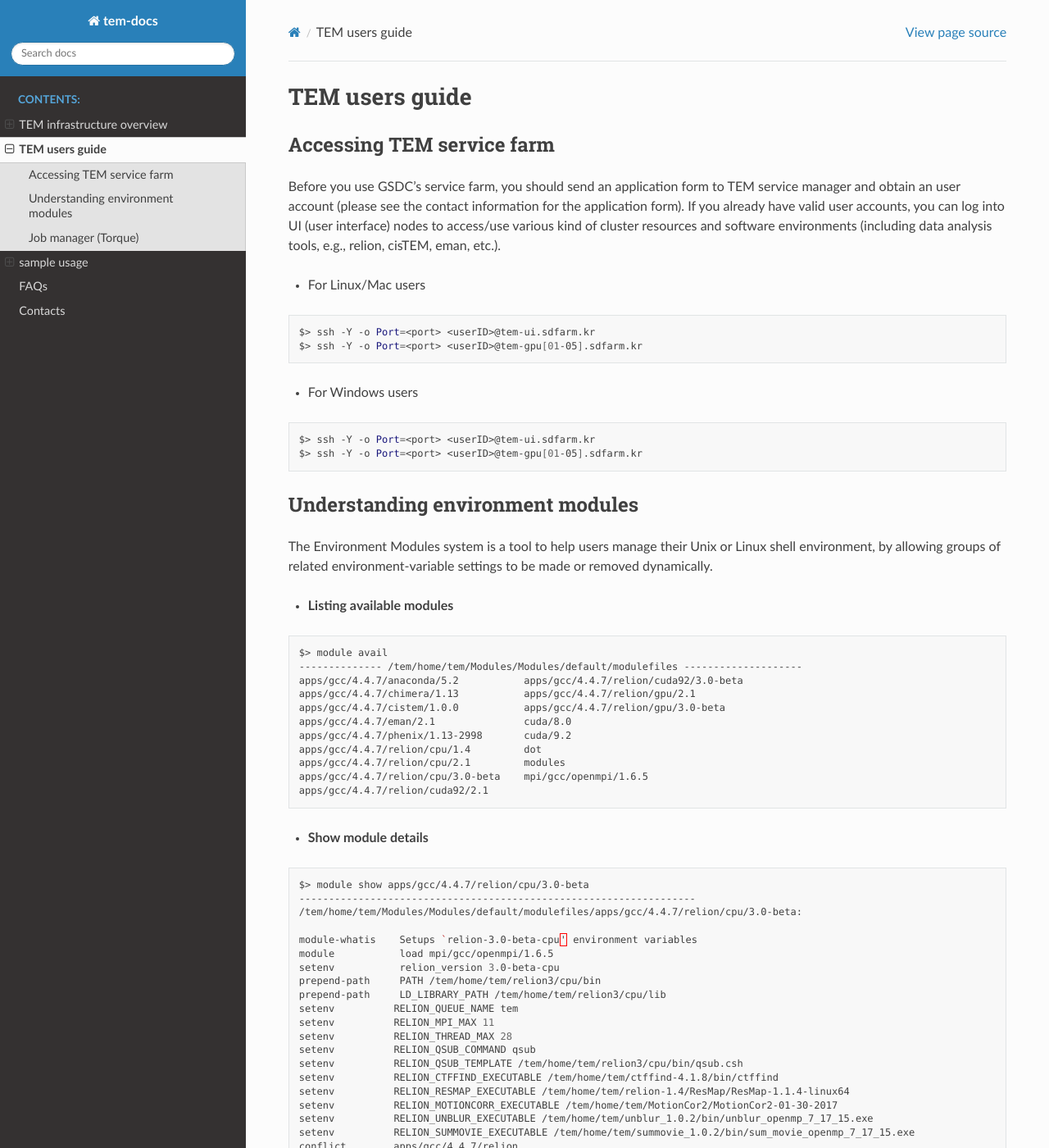
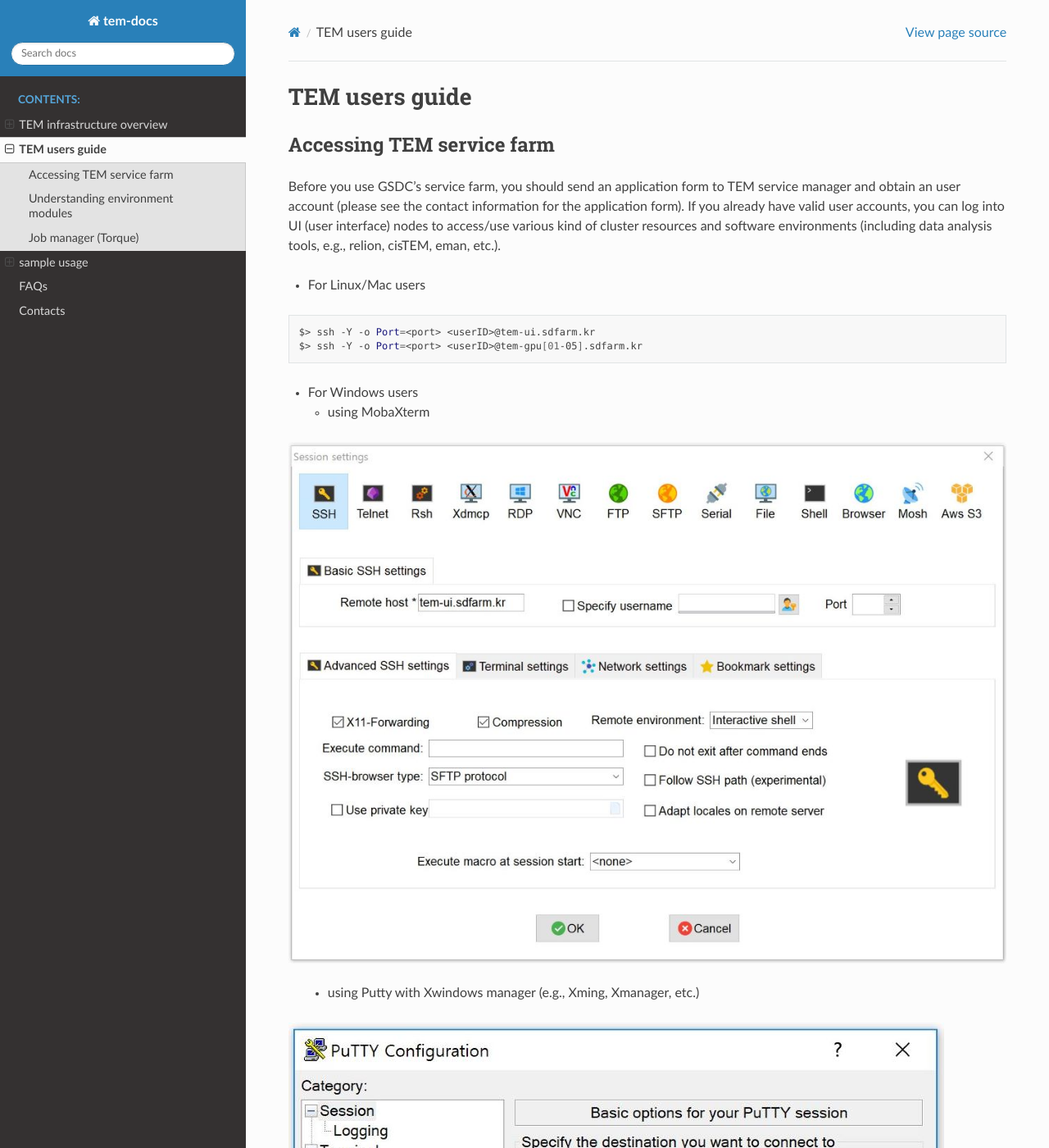
Before and after one commit to junglok/tem-docs, a Sphinx documentation site: the page built from docs/guide.rst, in a window 1280 px wide and 1400 px high. Shown: the whole window at 82% size. Built offline with Sphinx 7.4.7 and the Read the Docs theme 2.0.0, drawn with Linux system fonts in a browser that asks for light colours.

Commit message:
first commit

```diff
--- a/docs/guide.rst
+++ b/docs/guide.rst
@@ -15,10 +15,18 @@
 
 * For Windows users
 
-.. code-block:: bash
+  * using MobaXterm
 
-  $> ssh -Y -o Port=<port> <userID>@tem-ui.sdfarm.kr
-  $> ssh -Y -o Port=<port> <userID>@tem-gpu[01-05].sdfarm.kr
+.. image:: images/mobaxterm_resized.JPG
+
+
+..
+
+  * using Putty with Xwindows manager (e.g., Xming, Xmanager, etc.)
+
+.. image:: images/putty-1_resized.JPG
+
+.. image:: images/putty-2_resized.JPG
 
 
 
```
Also changed, not shown: docs/images/mobaxterm_resized.JPG (added), docs/images/putty-1_resized.JPG (added), docs/images/putty-2_resized.JPG (added).
